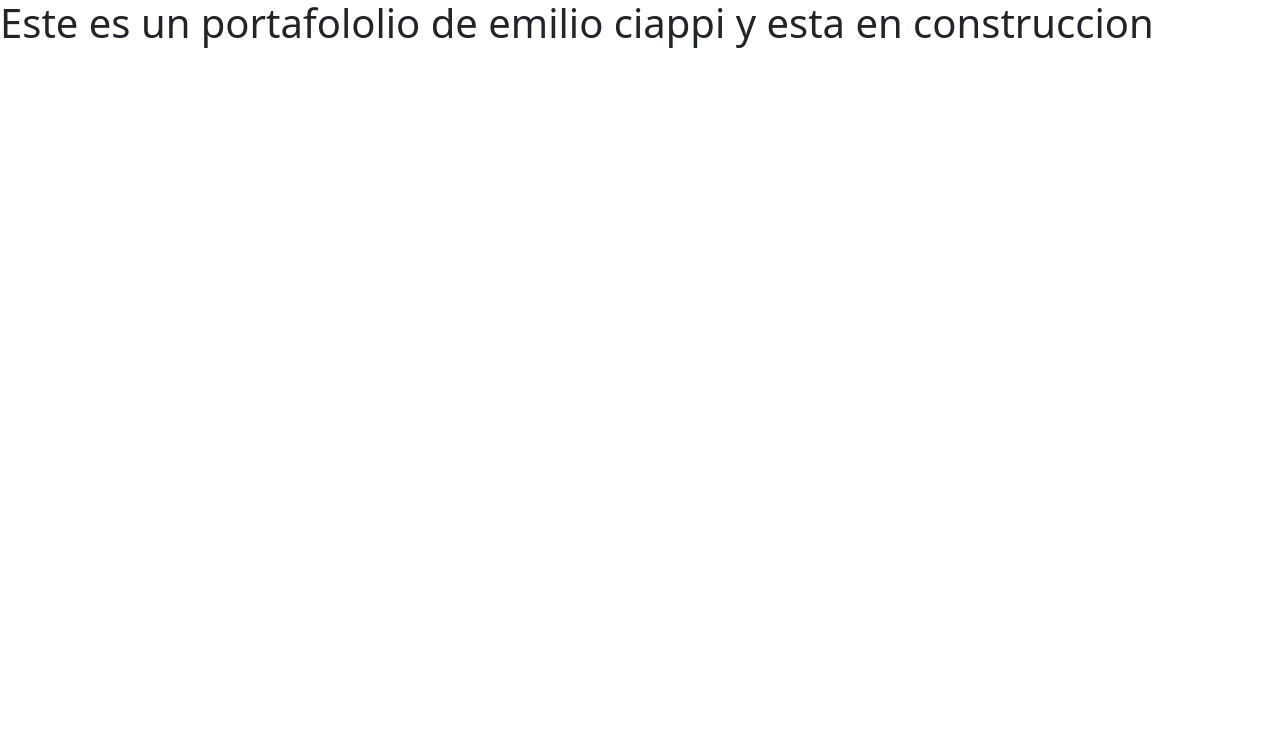
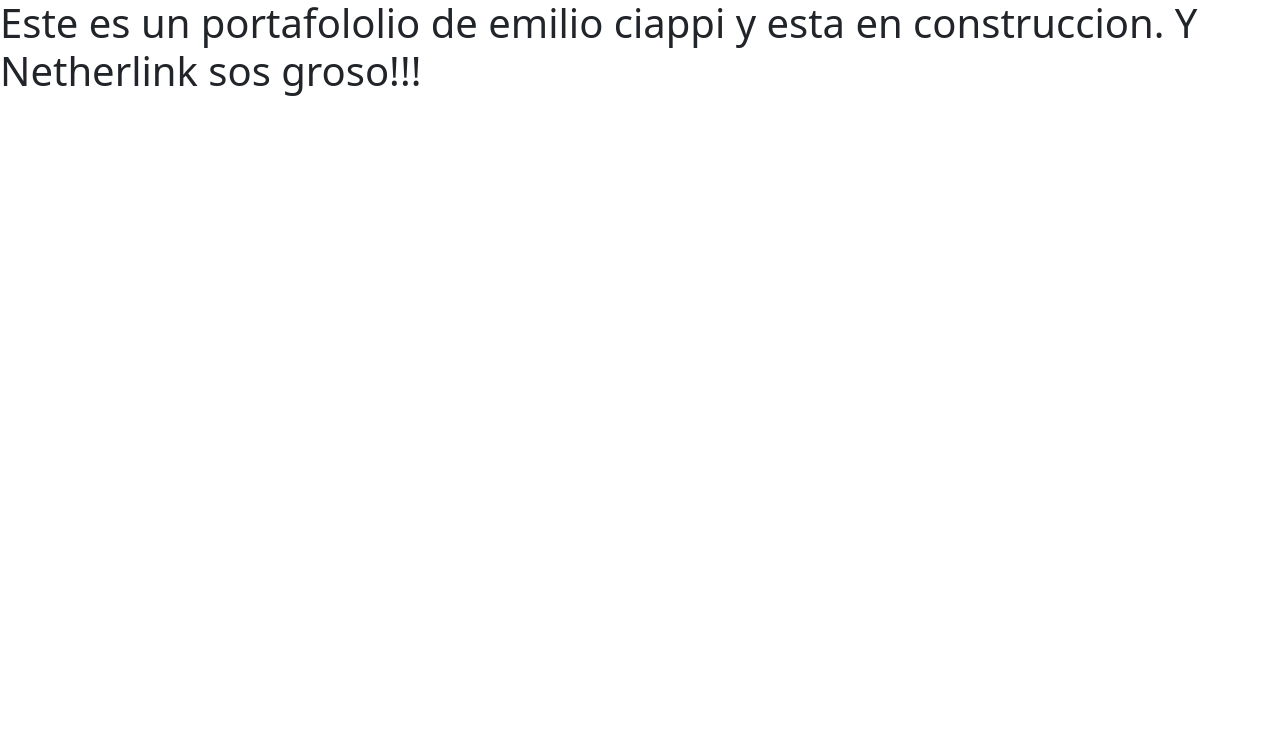
Before and after one commit to codificando12/codificando12.github.io, a plain HTML site: page index.html in a window 1280 px wide. Shown: the part 57-800 px from the top of the page. Drawn offline with nearby package versions, Linux system fonts and the light colour scheme.

Commit message:
un texto

```diff
--- a/index.html
+++ b/index.html
@@ -45,7 +45,7 @@
             </div>
           </nav>
     </header>
-    <h1>Este es un portafololio de emilio ciappi y esta en construccion</h1>
+    <h1>Este es un portafololio de emilio ciappi y esta en construccion. Y Netherlink sos groso!!!</h1>
     <script src="https://cdn.jsdelivr.net/npm/bootstrap@5.3.0/dist/js/bootstrap.bundle.min.js" integrity="sha384-geWF76RCwLtnZ8qwWowPQNguL3RmwHVBC9FhGdlKrxdiJJigb/j/68SIy3Te4Bkz" crossorigin="anonymous"></script>
 </body>
 </html>
```
